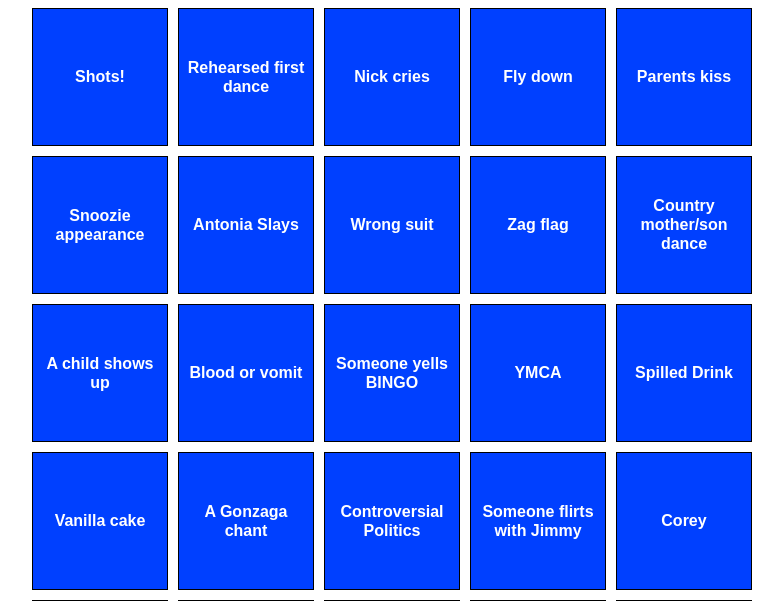
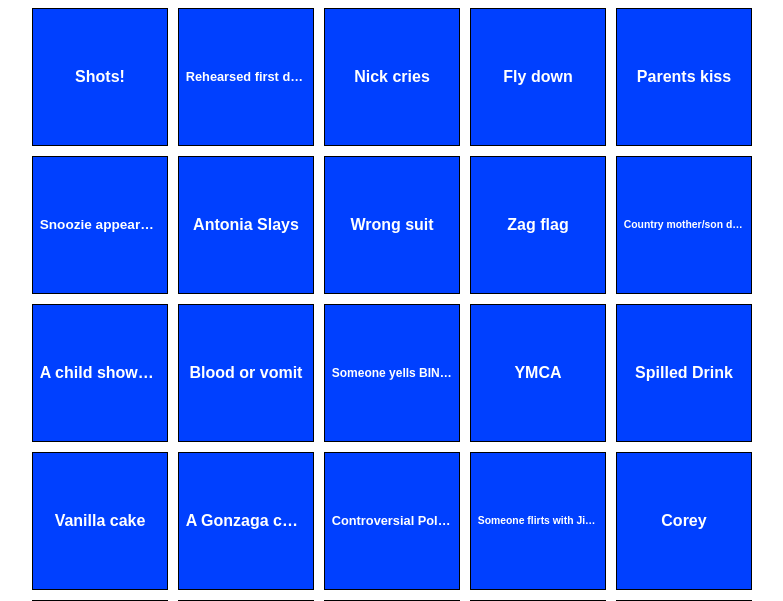
Before and after one commit to James-Winslow/WeddingBingo, a Flask app: page / in a window 1280 px wide. Shown: the top 601 px of the page, without its empty margins (248-1031 px from the left). Run offline with Flask 3, Linux system fonts and the light colour scheme.

Commit message:
Updated CSS to prevent word breaking and added text overflow handling

```diff
--- a/static/styles.css
+++ b/static/styles.css
@@ -32,9 +32,11 @@
     transform: translate(-50%, -50%);
     width: 90%;
     text-align: center;
-    word-wrap: break-word;
     line-height: 1.2em;
     font-size: calc(1.2vw + 1.2vh); /* Ensures responsive font size */
+    white-space: nowrap; /* Prevents words from breaking across lines */
+    overflow: hidden; /* Hides overflow if text is too long */
+    text-overflow: ellipsis; /* Adds ellipsis (...) if text is too long */
 }
 
 .bingo-square.marked {
```
